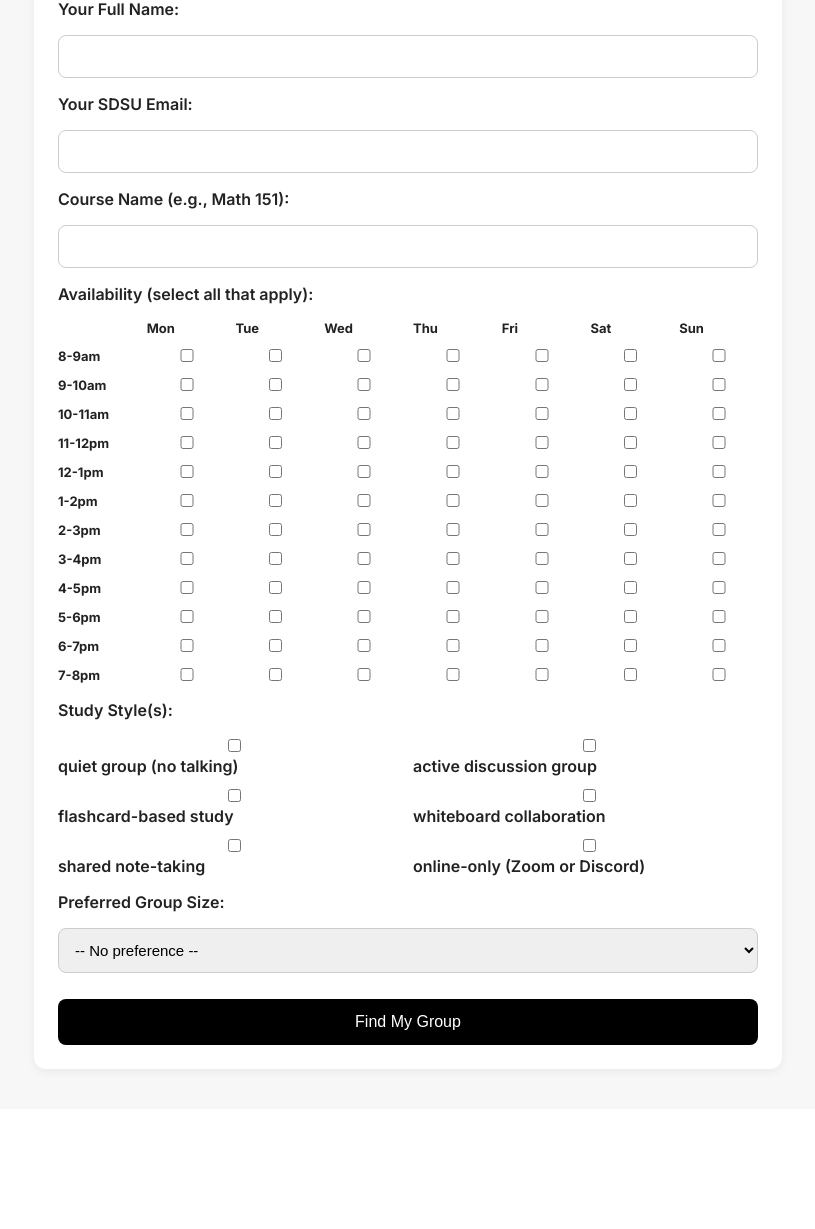
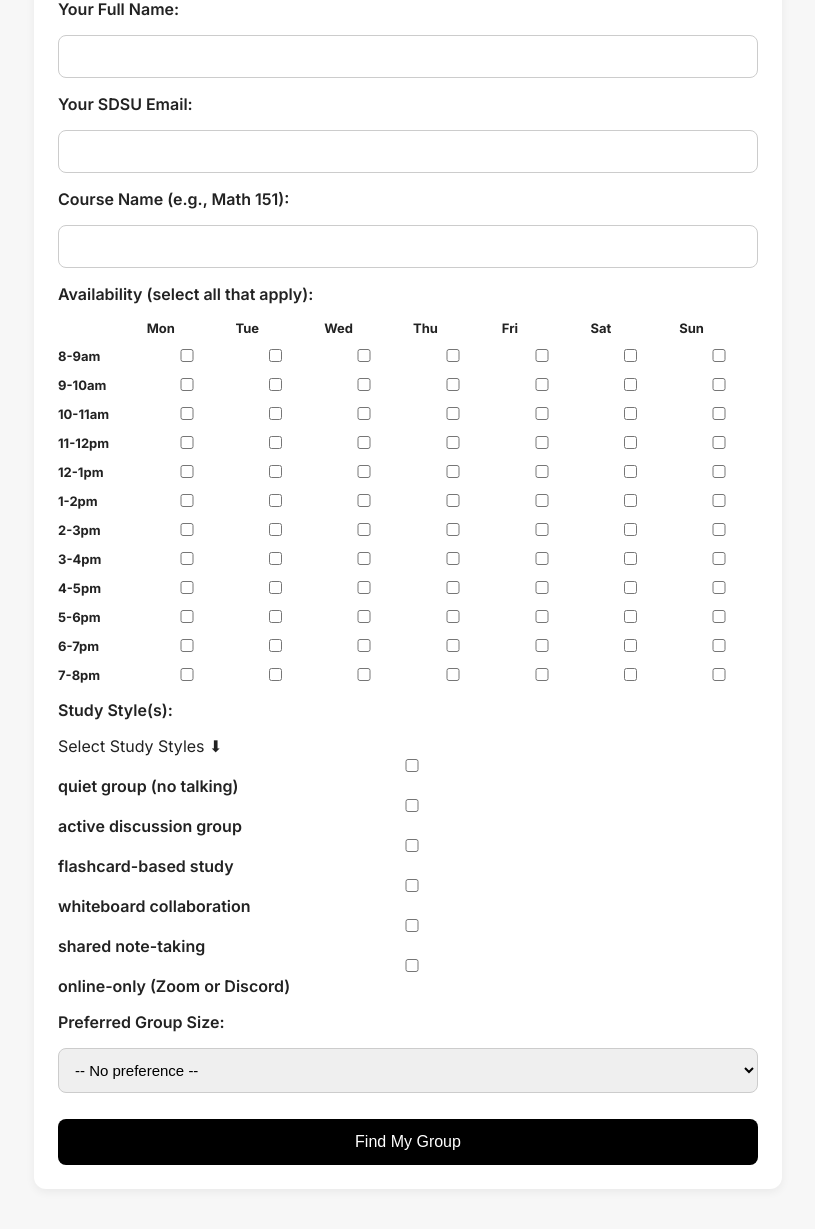
Before and after one commit to kayvy24/Study_Group_Matcher, a Flask app: page / in a window 1280 px wide. Shown: the part 194-1423 px from the top of the page, without its empty margins (232-1047 px from the left). Before the commit the page ends 1268 px from the top, so only its background shows below. Run offline with Flask 3, Linux system fonts and the light colour scheme.

Commit message:
changed study style selection

```diff
--- a/templates/index.html
+++ b/templates/index.html
@@ -190,7 +190,9 @@
 
 
       <label>Study Style(s):</label>
-      <div style="display: grid; grid-template-columns: 1fr 1fr; gap: 10px;">
+      <div class="dropdown-container">
+        <div class="dropdown-label" onclick="toggleDropdown()">Select Study Styles ⬇</div>
+        <div class="dropdown-menu" id="styleDropdown">
           {% for style in [
             'quiet group (no talking)',
             'active discussion group',
@@ -202,9 +204,11 @@
             <label>
               <input type="checkbox" name="preferences" value="{{ style }}">
               {{ style }}
-          </label>
+            </label><br>
           {% endfor %}
         </div>
+      </div>
+
 
       <label for="group_size">Preferred Group Size:</label>
       <select name="group_size" id="group_size">
```
Also changed, not shown: templates/manage.html (+6 -2 lines). Lines whose indentation alone changed are shown as unchanged.
